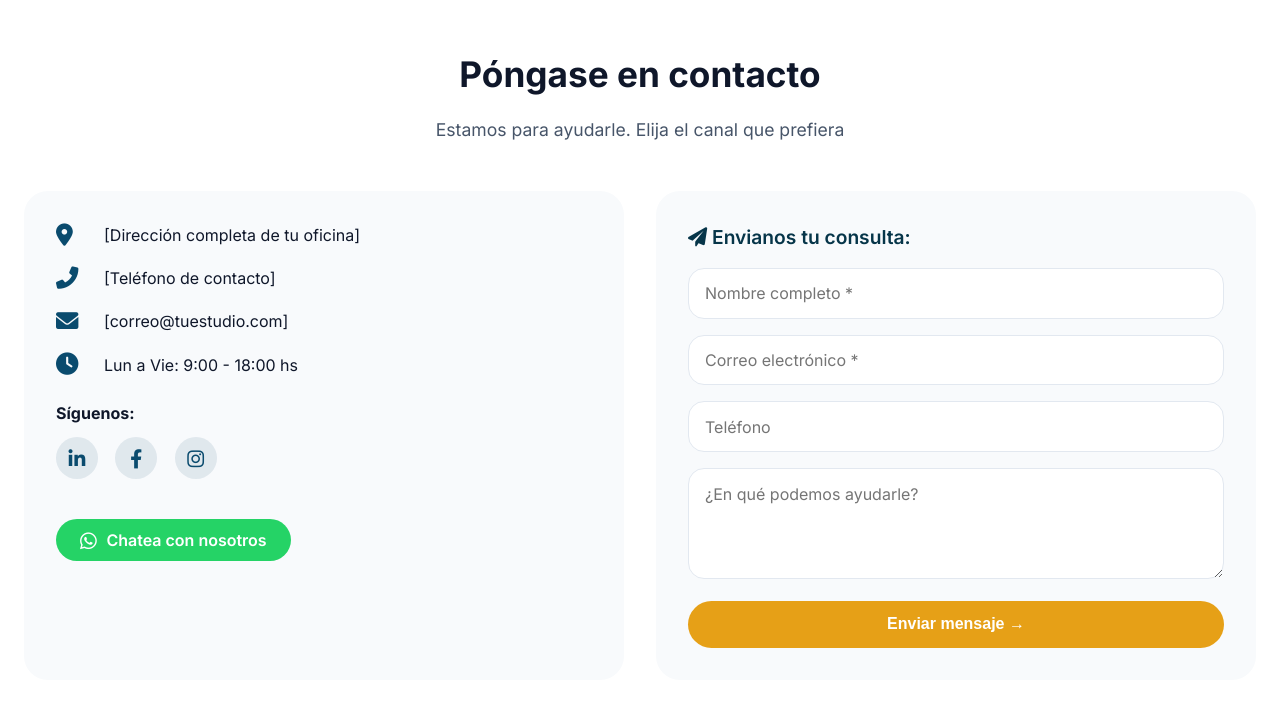
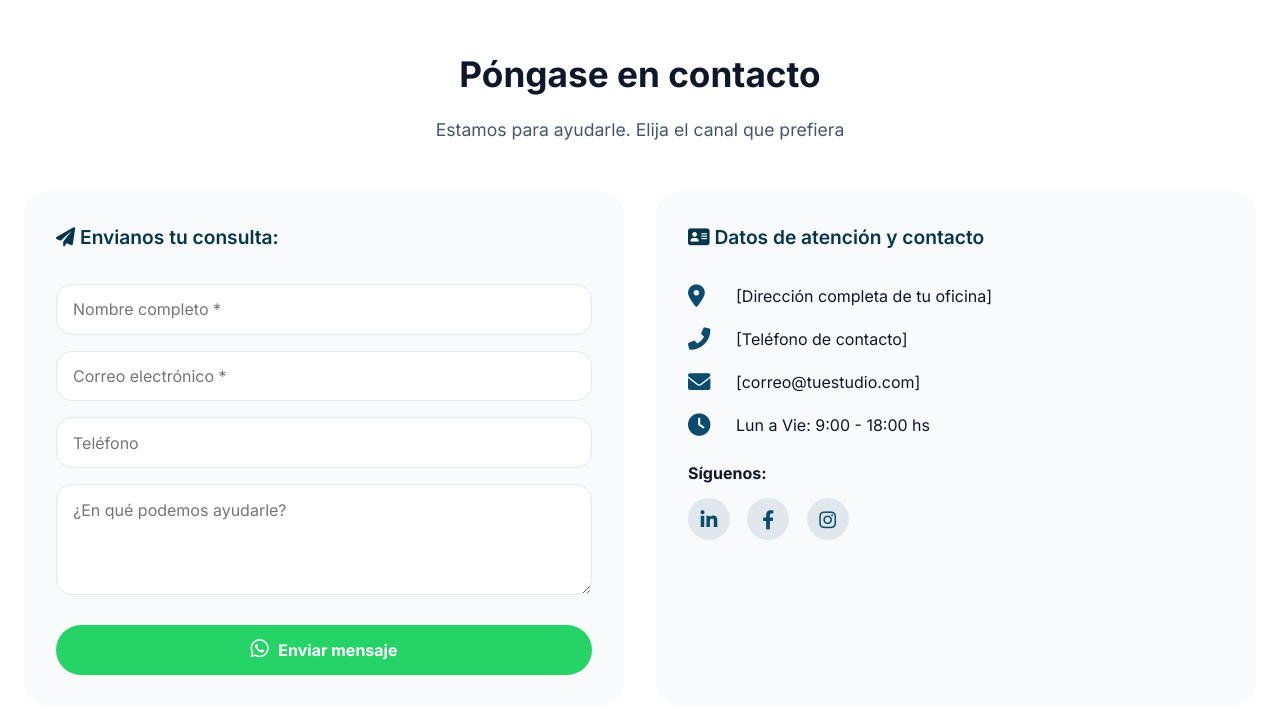
Before and after one commit to RanNumDis/muestra_estudios, a plain HTML site: page index.html in a window 1280 px wide. Shown: the part 2239-2949 px from the top of the page. Drawn offline with Linux system fonts and the light colour scheme.

Commit message:
Update index.html

```diff
--- a/index.html
+++ b/index.html
@@ -258,6 +258,34 @@
       box-shadow: var(--shadow-sm);
     }
 
+    /* Botón para el formulario (WhatsApp) con ancho completo */
+    .btn-whatsapp-form {
+      background: #25D366;
+      color: white;
+      border: none;
+      display: flex;
+      align-items: center;
+      justify-content: center;
+      gap: 0.6rem;
+      width: 100%;
+      padding: 0.9rem;
+      border-radius: 40px;
+      font-weight: 700;
+      font-size: 1rem;
+      transition: var(--transition);
+      cursor: pointer;
+      font-family: inherit;
+      margin-top: 0.5rem;
+    }
+    .btn-whatsapp-form i {
+      font-size: 1.3rem;
+    }
+    .btn-whatsapp-form:hover {
+      background: #128C7E;
+      transform: translateY(-2px);
+      box-shadow: var(--shadow-sm);
+    }
+
     /* Servicios */
     .section {
       padding: 5rem 0;
@@ -416,8 +444,9 @@
       padding: 2rem;
       border-radius: 1.5rem;
     }
-    .lead-form h4 {
-      margin-bottom: 1rem;
+    .lead-form h4,
+    .contact-info-card h4 {
+      margin-bottom: 2rem;
       font-size: 1.2rem;
       color: var(--primary-dark);
       font-weight: 600;
@@ -440,21 +469,9 @@
       border-color: var(--primary);
       box-shadow: 0 0 0 3px rgba(10, 75, 110, 0.1);
     }
-    .lead-form button {
-      width: 100%;
-      background: var(--secondary);
-      border: none;
-      font-weight: 700;
-      font-size: 1rem;
-      padding: 0.9rem;
-      border-radius: 40px;
-      color: white;
-      cursor: pointer;
-      transition: var(--transition);
-    }
-    .lead-form button:hover {
-      background: var(--secondary-dark);
-      transform: translateY(-2px);
+    /* Ya no usamos el botón submit tradicional del formulario */
+    .lead-form button[type="submit"] {
+      display: none;
     }
 
     /* Footer */
@@ -595,7 +612,6 @@
     <div class="container">
       <div class="hero-content">
         <div class="hero-badge">
-          <!-- Logo del estudio: se mostrará logo.png si existe, caso contrario un placeholder visual -->
           <img src="logo.png" alt="Logo del estudio" class="hero-logo-img">
         </div>
         <h1>Soluciones legales, contables, técnicas...</h1>
@@ -663,7 +679,7 @@
     </div>
   </section>
 
-  <!-- CONTACTO -->
+  <!-- CONTACTO (formulario a la izquierda, tarjeta info a la derecha) -->
   <section id="contacto" class="section reveal">
     <div class="container">
       <div class="section-header">
@@ -671,7 +687,24 @@
         <p>Estamos para ayudarle. Elija el canal que prefiera</p>
       </div>
       <div class="contact-two-columns">
+        <!-- Formulario (izquierda) -->
+        <div class="contact-form-card">
+          <form id="leadFormContact" class="lead-form">
+            <h4><i class="fas fa-paper-plane"></i> Envianos tu consulta:</h4>
+            <input type="text" id="contactName" placeholder="Nombre completo *" required>
+            <input type="email" id="contactEmail" placeholder="Correo electrónico *" required>
+            <input type="tel" id="contactPhone" placeholder="Teléfono">
+            <textarea rows="4" id="contactMsg" placeholder="¿En qué podemos ayudarle?"></textarea>
+            <!-- Botón que ahora funciona como WhatsApp (texto "Enviar mensaje") -->
+            <button type="button" id="whatsappFormBtn" class="btn-whatsapp-form">
+              <i class="fab fa-whatsapp"></i> Enviar mensaje
+            </button>
+          </form>
+        </div>
+
+        <!-- Tarjeta de información (derecha) con nuevo título y sin botón "Chatea con nosotros" -->
         <div class="contact-info-card">
+          <h4><i class="fas fa-address-card"></i> Datos de atención y contacto</h4>
           <div class="contact-detail"><i class="fas fa-map-marker-alt"></i> <span>[Dirección completa de tu oficina]</span></div>
           <div class="contact-detail"><i class="fas fa-phone-alt"></i> <span>[Teléfono de contacto]</span></div>
           <div class="contact-detail"><i class="fas fa-envelope"></i> <span>[correo@tuestudio.com]</span></div>
@@ -685,21 +718,6 @@
               <a href="#" target="_blank" class="social-circle-contact"><i class="fab fa-instagram"></i></a>
             </div>
           </div>
-
-          <a href="#" id="contactWhatsAppBtn" class="btn-whatsapp" target="_blank">
-            <i class="fab fa-whatsapp"></i> Chatea con nosotros
-          </a>
-        </div>
-
-        <div class="contact-form-card">
-          <form id="leadFormContact" class="lead-form">
-            <h4><i class="fas fa-paper-plane"></i> Envianos tu consulta:</h4>
-            <input type="text" id="contactName" placeholder="Nombre completo *" required>
-            <input type="email" id="contactEmail" placeholder="Correo electrónico *" required>
-            <input type="tel" id="contactPhone" placeholder="Teléfono">
-            <textarea rows="4" id="contactMsg" placeholder="¿En qué podemos ayudarle?"></textarea>
-            <button type="submit" class="btn-primary">Enviar mensaje →</button>
-          </form>
         </div>
       </div>
     </div>
@@ -741,17 +759,22 @@
 <a href="#" id="whatsappFloatBtn" class="whatsapp-float" target="_blank"><i class="fab fa-whatsapp"></i></a>
 
 <script>
-  // Funciones auxiliares (menú, año, scroll reveal, demo formulario)
-  document.getElementById('current-year').innerText = new Date().getFullYear();
-
+  // Elementos del DOM
   const toggleBtn = document.getElementById('menu-toggle');
   const navLinksMenu = document.getElementById('nav-links');
+  const currentYearSpan = document.getElementById('current-year');
+  const reveals = document.querySelectorAll('.reveal');
+
+  // Año actual en footer
+  if (currentYearSpan) currentYearSpan.innerText = new Date().getFullYear();
+
+  // Menú responsive
   if (toggleBtn && navLinksMenu) {
     toggleBtn.addEventListener('click', () => navLinksMenu.classList.toggle('active'));
     document.querySelectorAll('.nav-links a').forEach(link => link.addEventListener('click', () => navLinksMenu.classList.remove('active')));
   }
 
-  const reveals = document.querySelectorAll('.reveal');
+  // Animaciones al hacer scroll
   const observer = new IntersectionObserver((entries) => {
     entries.forEach(entry => {
       if (entry.isIntersecting) {
@@ -762,26 +785,45 @@
   }, { threshold: 0.15, rootMargin: "0px 0px -20px 0px" });
   reveals.forEach(el => observer.observe(el));
 
-  const contactForm = document.getElementById('leadFormContact');
-  if (contactForm) {
-    contactForm.addEventListener('submit', async (e) => {
-      e.preventDefault();
-      const name = document.getElementById('contactName').value.trim();
-      const email = document.getElementById('contactEmail').value.trim();
-      if (!name || !email) {
-        alert("Por favor complete nombre y correo electrónico.");
-        return;
-      }
-      alert("✅ Demo: Su consulta ha sido recibida. (Configure el endpoint de envío para producción)");
-      contactForm.reset();
-    });
+  // Configuración de WhatsApp (número y texto base)
+  const whatsappNumber = "5491112345678"; // Reemplazar con el número real
+  const baseWhatsAppUrl = `https://wa.me/${whatsappNumber}?text=`;
+
+  // Función para codificar y abrir WhatsApp con datos del formulario
+  function sendToWhatsApp(event) {
+    const name = document.getElementById('contactName')?.value.trim() || '';
+    const email = document.getElementById('contactEmail')?.value.trim() || '';
+    const phone = document.getElementById('contactPhone')?.value.trim() || '';
+    const message = document.getElementById('contactMsg')?.value.trim() || '';
+
+    if (!name) {
+      alert("Por favor, ingresa tu nombre.");
+      return;
+    }
+    if (!message) {
+      alert("Por favor, escribe tu consulta o mensaje.");
+      return;
+    }
+
+    let whatsappText = `Hola, necesito información sobre sus servicios profesionales.%0A%0A`;
+    whatsappText += `*Nombre:* ${encodeURIComponent(name)}%0A`;
+    if (email) whatsappText += `*Correo:* ${encodeURIComponent(email)}%0A`;
+    if (phone) whatsappText += `*Teléfono:* ${encodeURIComponent(phone)}%0A`;
+    whatsappText += `*Mensaje:* ${encodeURIComponent(message)}%0A`;
+
+    window.open(baseWhatsAppUrl + whatsappText, '_blank');
   }
 
+  // Asignar evento al botón de WhatsApp del formulario
+  const whatsappFormBtn = document.getElementById('whatsappFormBtn');
+  if (whatsappFormBtn) {
+    whatsappFormBtn.addEventListener('click', sendToWhatsApp);
+  }
+
+  // Configurar el botón flotante de WhatsApp (sin el botón de la tarjeta ya que lo eliminamos)
   const waFloat = document.getElementById('whatsappFloatBtn');
-  const waContact = document.getElementById('contactWhatsAppBtn');
-  const defaultWhatsAppLink = "https://wa.me/5491112345678?text=Hola%2C%20necesito%20informaci%C3%B3n%20sobre%20sus%20servicios%20profesionales.";
+  const defaultWhatsAppLink = `https://wa.me/${whatsappNumber}?text=Hola%2C%20necesito%20informaci%C3%B3n%20sobre%20sus%20servicios%20profesionales.`;
   if (waFloat) waFloat.href = defaultWhatsAppLink;
-  if (waContact) waContact.href = defaultWhatsAppLink;
 </script>
 
 <!-- Schema estructurado -->
```
